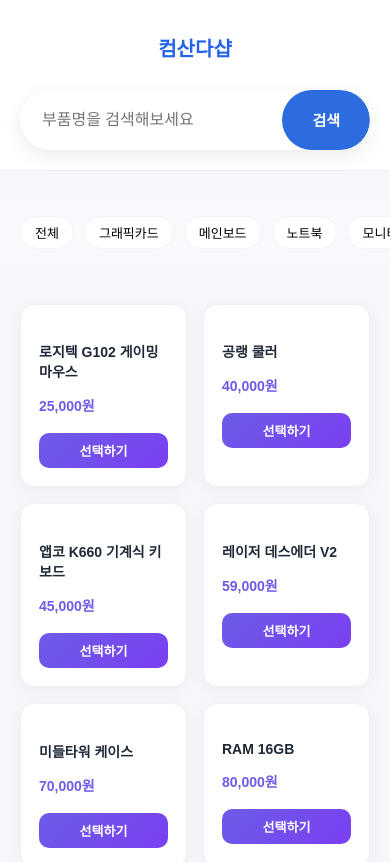
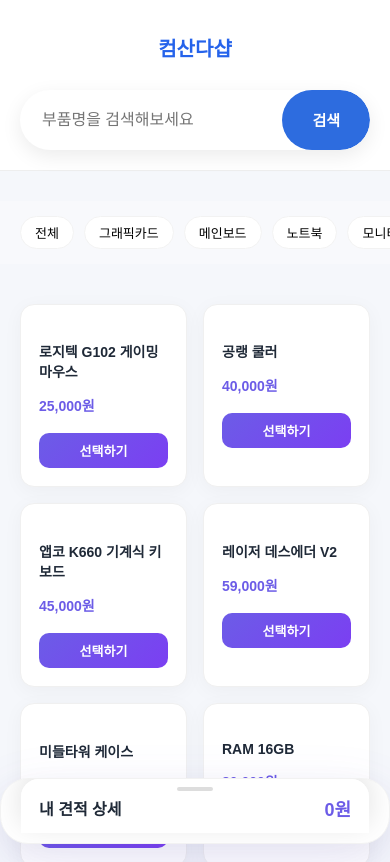
Before and after one commit to choyoungwooo/Comsandashop, a React (Vite) app: page /builder in a window 390 px wide. Shown: the top 862 px of the page. Built offline with nearby package versions, Linux system fonts and the light colour scheme; a web font is replaced by a local one.

Commit message:
수정 내용

```diff
--- a/src/css/home.css
+++ b/src/css/home.css
@@ -531,12 +531,22 @@
 @media (max-width: 768px) {
 
   /* =========================
-     전체 기본 (헤더 폭 기준 맞춤)
+     기본 안정화
   ========================== */
 
+  html, body {
+    overflow-x: hidden;
+  }
+
   .builder-page {
-    padding: 30px 0 100px;
+    padding: 30px 0 180px; /* 🔥 하단 견적 공간 확보 */
+    overflow: visible !important;
+    transform: none !important;
   }
+
+  /* =========================
+     공통 좌우 여백 (헤더 기준)
+  ========================== */
 
   .category-nav-inner,
   .product-wrapper,
@@ -544,9 +554,7 @@
   .sort-wrapper,
   .pagination {
     width: 100%;
-    max-width: 1100px;
-    margin: 0 auto;
-    padding: 0 20px;   /* 🔥 헤더와 동일 */
+    padding: 0 20px;
     box-sizing: border-box;
   }
 
@@ -571,7 +579,7 @@
   }
 
   /* =========================
-     상품 2열 축소
+     상품 2열
   ========================== */
 
   .product-area {
@@ -599,37 +607,76 @@
   }
 
   /* =========================
-     정렬/필터 줄맞춤
+     검색창 안정화
+  ========================== */
+
+  .search-wrapper,
+  .search-bar {
+    width: 100%;
+  }
+
+  .search-bar input {
+    flex: 1;
+    width: 100%;
+  }
+
+  /* =========================
+     정렬 / 필터 정리
   ========================== */
 
   .filter-row {
     flex-direction: column;
-    align-items: flex-start;
-    gap: 12px;
+    align-items: stretch;
+    gap: 10px;
   }
 
   .sort-wrapper {
+    display: flex;
     justify-content: flex-start;
   }
 
   /* =========================
-     모바일 견적 바텀시트
+     페이징 여백 확보
+  ========================== */
+
+  .pagination {
+    margin: 40px 0 140px;
+    display: flex;
+    justify-content: center;
+    gap: 14px;
+  }
+
+  .pagination button {
+    width: 42px;
+    height: 42px;
+    border-radius: 10px;
+  }
+
+  /* =========================
+     🔥 모바일 견적 하단 고정
   ========================== */
 
   .estimate-wrapper {
-    position: fixed;
-    bottom: 0;
-    left: 0;
-    width: 100%;
-    padding: 0 20px;  /* 🔥 헤더와 동일 */
+    position: fixed !important;
+    bottom: 0 !important;
+    left: 0 !important;
+    right: 0 !important;
+
+    width: 100% !important;
+    padding: 0 20px 10px;
     box-sizing: border-box;
-    z-index: 999;
+
+    transform: none !important;
+    top: auto !important;
+
+    z-index: 999999 !important;
   }
 
   .estimate-box {
+    width: 100%;
     background: #fff;
     border-radius: 18px 18px 0 0;
-    box-shadow: 0 -8px 30px rgba(0,0,0,0.1);
+    box-shadow: 0 -8px 30px rgba(0,0,0,0.12);
     overflow: hidden;
   }
 
@@ -648,7 +695,7 @@
     top: 8px;
     left: 50%;
     transform: translateX(-50%);
-    width: 38px;
+    width: 36px;
     height: 4px;
     border-radius: 10px;
     background: #ddd;
```
